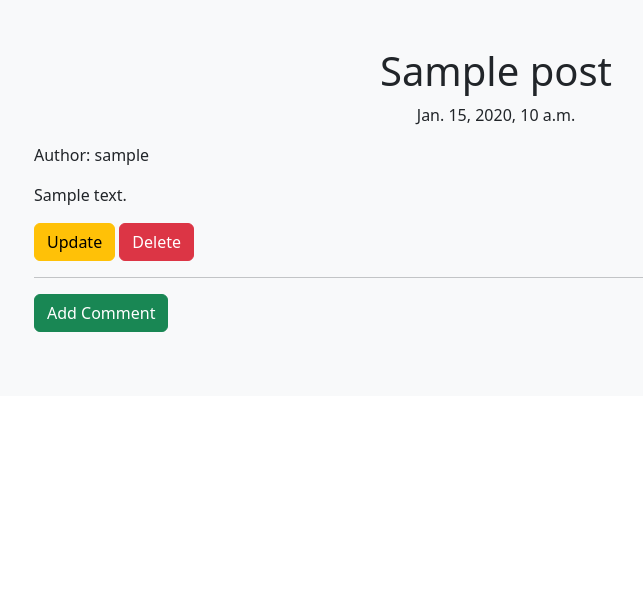
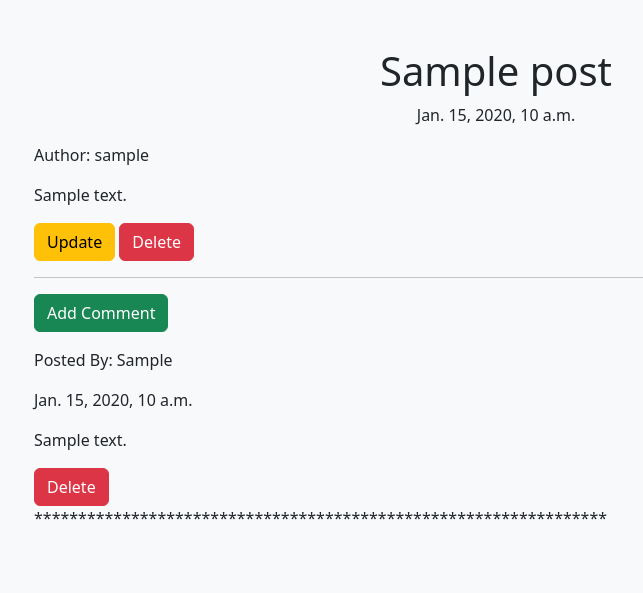
Before and after one commit to Hiwa2719/site_project, a Django app: page /post/detail/1/ in a window 1280 px wide. Shown: the part 105-698 px from the top of the page, without its empty margins (144-787 px from the left). Run offline with Django 4.2, Linux system fonts and the light colour scheme; a user stored in the database is signed in; tables that the repository leaves empty hold one stand-in row (values such as "Sample post"); some libraries are stand-ins or nearby versions.

Commit message:
added CommentDeleteView and modifing some html

```diff
--- a/blog/templates/blog/post_confirm_delete.html
+++ b/blog/templates/blog/post_confirm_delete.html
@@ -7,8 +7,9 @@
             <div class="text-center">
             <h1>Are you sure to delete this post? </h1>
                 <form action="#" method="POST">
+                {% csrf_token %}
                     <input type="submit" value="Yes" class="btn btn-danger">
-                    <a href="{% url 'blog:post_detail' pk=post.pk %}" class="btn btn-success">Cancel</a>
+                    <a href="{% if post %}{% url 'blog:post_detail' pk=post.pk %}{% else %}{% url 'blog:index' %}{% endif %}" class="btn btn-success">Cancel</a>
                 </form>
             </div>
         </div>
--- a/blog/templates/blog/post_detail.html
+++ b/blog/templates/blog/post_detail.html
@@ -16,9 +16,15 @@
             {% endif %}
             <hr>
             <a href="{% url 'blog:comment_create' pk=post.pk %}" class="btn btn-success mb-3">Add Comment</a>
-{#            {% for comment in post.comments.approved %}#}
-{#            #}
-{#            {% endfor %}#}
+            {% for comment in post.approved_comments %}
+                <p>Posted By: {{ comment.author|title }}</p>
+                <p>{{ comment.create_date }}</p>
+                <p class="small">{{ comment.text|safe|linebreaks }}</p>
+                {% if comment.author == request.user %}
+                <a href="{% url 'blog:comment_delete' comment.pk %}" class="btn btn-danger">Delete</a>
+                {% endif %}
+                <p>*****************************************************************</p>
+            {% endfor %}
         </div>
     </div>
 {% endblock %}
--- a/blog/templates/blog/post_list.html
+++ b/blog/templates/blog/post_list.html
@@ -12,7 +12,7 @@
                     <div class="date">
                         Published on: {{ post.published_date }}
                     </div>
-                    {% with comments=post.comments.all.count %}
+                    {% with comments=post.approved_comments.all.count %}
                         <a href="{{ post.get_absolute_url }}" class="text-decoration-none">{% if comments %}Comments:
                             {{ comments }}{% else %}No Comments{% endif %}</a>
                     {% endwith %}
--- a/blog/views.py
+++ b/blog/views.py
@@ -1,6 +1,6 @@
 from django.contrib.auth.mixins import LoginRequiredMixin
 from django.http import Http404
-from django.urls import reverse
+from django.urls import reverse, reverse_lazy
 from django.http import HttpResponseRedirect
 from django.shortcuts import get_object_or_404
 from django.utils import timezone
@@ -50,6 +50,7 @@ class PostUpdateView(UserEditCheckMixin, UpdateView):
 
 class PostDeleteView(UserEditCheckMixin, DeleteView):
     model = Post
+    success_url = reverse_lazy('blog:index')
 
 
 class CommentCreateView(LoginRequiredMixin, CreateView):
@@ -71,3 +72,5 @@ class CommentCreateView(LoginRequiredMixin, CreateView):
 
 class CommentDeleteView(UserEditCheckMixin, DeleteView):
     model = Comment
+    template_name = 'blog/post_confirm_delete.html'
+    success_url = reverse_lazy('blog:index')
```
